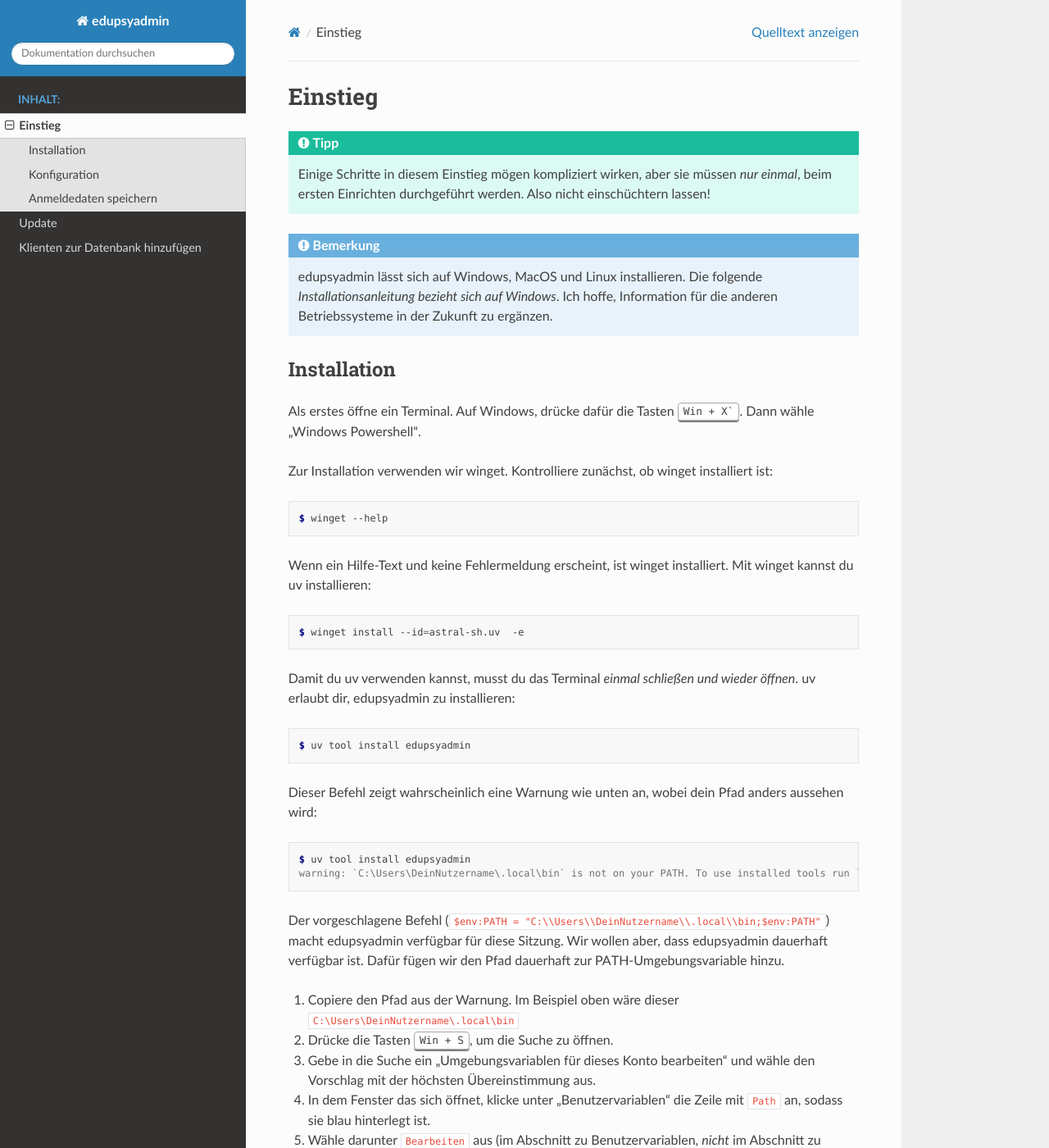
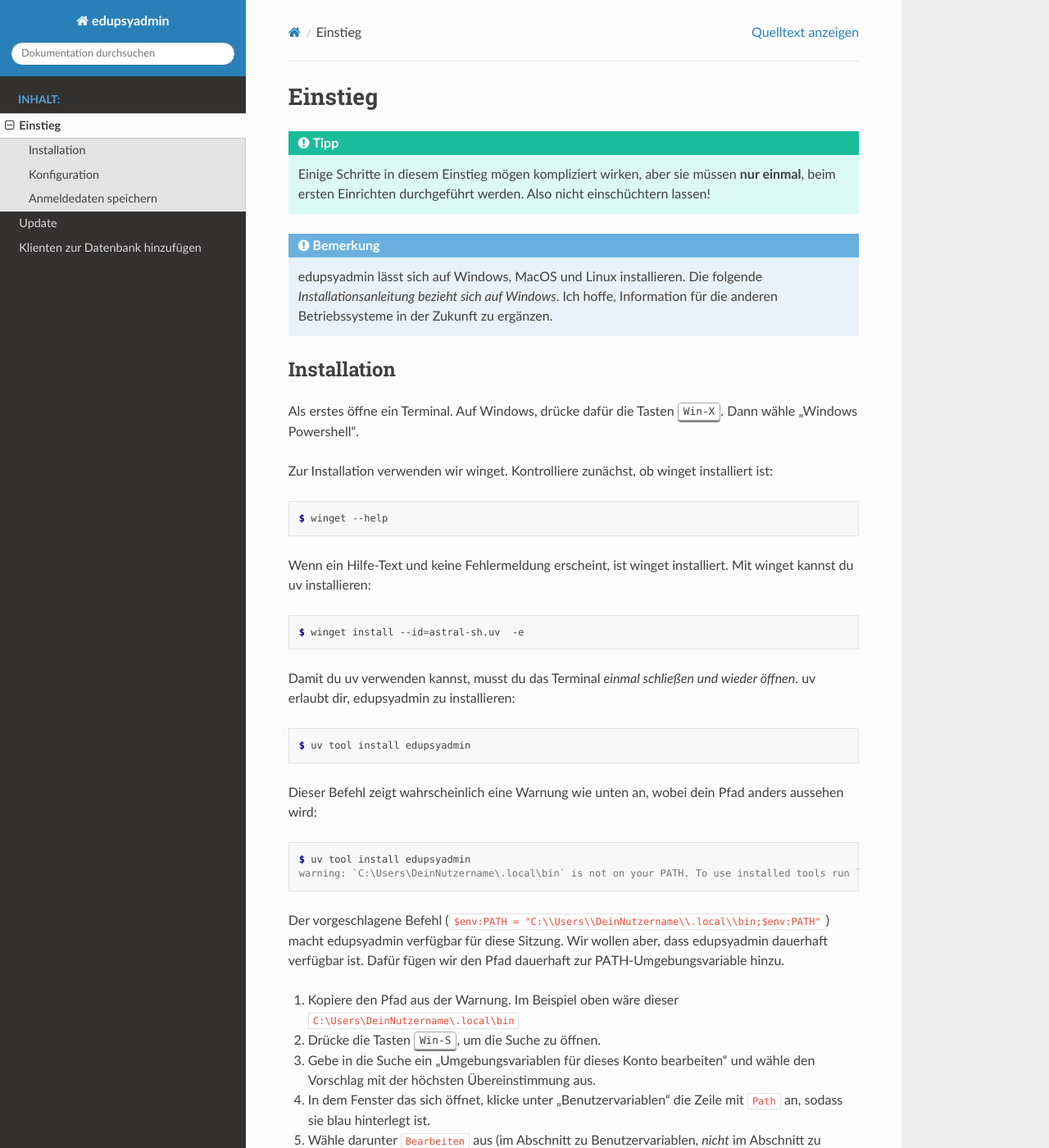
Before and after one commit to LKirst/edupsyadmin, a Sphinx documentation site: the page built from docs/tutorial/installation.rst, in a window 1280 px wide and 1400 px high. Shown: the whole window at 82% size. Built offline with Sphinx 7.4.7 and the Read the Docs theme 3.1.0, drawn with Linux system fonts in a browser that asks for light colours.

Commit message:
docs(installation.rst): fix formatting issues and spelling mistakes

```diff
--- a/docs/tutorial/installation.rst
+++ b/docs/tutorial/installation.rst
@@ -4,7 +4,7 @@ Einstieg
 .. tip::
 
     Einige Schritte in diesem Einstieg mögen kompliziert wirken, aber sie müssen
-    *nur einmal*, beim ersten Einrichten durchgeführt werden. Also nicht
+    **nur einmal**, beim ersten Einrichten durchgeführt werden. Also nicht
     einschüchtern lassen!
 
 .. note::
@@ -16,8 +16,8 @@ Einstieg
 Installation
 ------------
 
-Als erstes öffne ein Terminal. Auf Windows, drücke dafür die Tasten :kbd:`Win +
-X``. Dann wähle "Windows Powershell".
+Als erstes öffne ein Terminal. Auf Windows, drücke dafür die Tasten
+:kbd:`Win-X`. Dann wähle "Windows Powershell".
 
 Zur Installation verwenden wir winget. Kontrolliere zunächst, ob winget
 installiert ist:
@@ -54,10 +54,10 @@ verfügbar für diese Sitzung. Wir wollen aber, dass edupsyadmin dauerhaft
 verfügbar ist. Dafür fügen wir den Pfad dauerhaft zur PATH-Umgebungsvariable
 hinzu.
 
-1. Copiere den Pfad aus der Warnung. Im Beispiel oben wäre dieser
+1. Kopiere den Pfad aus der Warnung. Im Beispiel oben wäre dieser
    ``C:\Users\DeinNutzername\.local\bin``
 
-2. Drücke die Tasten :kbd:`Win + S`, um die Suche zu öffnen.
+2. Drücke die Tasten :kbd:`Win-S`, um die Suche zu öffnen.
 
 3. Gebe in die Suche ein "Umgebungsvariablen für dieses Konto bearbeiten" und
    wähle den Vorschlag mit der höchsten Übereinstimmung aus.
@@ -68,7 +68,7 @@ hinzu.
 5. Wähle darunter ``Bearbeiten`` aus (im Abschnitt zu Benutzervariablen,
    *nicht* im Abschnitt zu Systemvariablen).
 
-6. In dem Fenster, das sich öffnet, wähle rechts `Neu` und füge dann links den
+6. In dem Fenster, das sich öffnet, wähle rechts ``Neu`` und füge dann links den
    Pfad ein, den du in Schritt 1 kopiert hast.
 
 7. Klicke in beiden noch offenen Fenstern ``OK``.
@@ -125,7 +125,7 @@ erscheinen sollen.
 
     MeinEinpraegsamerSchultitel`
 
-4. Füge die Daten für deine Schule hinzu. Die Variable `end` wird verwendet, um
+4. Füge die Daten für deine Schule hinzu. Die Variable ``end`` wird verwendet, um
    das Datum für die Vernichtung der Unterlagen (3 Jahre nach dem
    voraussichtlichen Abschlussdatum) zu schätzen. Es benennt die
    Jahrgangsstufe, nach der die Schüler:innen typischerweise die Schule
@@ -154,11 +154,11 @@ erscheinen sollen.
 Anmeldedaten speichern
 ----------------------
 
-edupsyadmin verwendet `keyring` für die Verschlüsselungsanmeldedaten. `keyring`
-hat mehrere Backends. Unter Windows ist der Standard der Windows Credential
-Manager (Deutsch: Anmeldeinformationsverwaltung).
+edupsyadmin verwendet ``keyring`` für die Verschlüsselungsanmeldedaten.
+``keyring`` hat mehrere Backends. Unter Windows ist der Standard der Windows
+Credential Manager (Deutsch: Anmeldeinformationsverwaltung).
 
-1. Drücke dafür die Tasten :kbd:`Win + S`. Dann suche nach
+1. Drücke dafür die Tasten :kbd:`Win-S`. Dann suche nach
    "Anmeldeinformationsverwaltung" und öffne sie.
 
 2. Wähle ``Windows-Anmeldeinformationen``.
@@ -168,8 +168,8 @@ Manager (Deutsch: Anmeldeinformationsverwaltung).
 4. Verwende den Benutzernamen aus deiner config.yaml Datei und lege ein
    Passwort fest. Die Internet- oder Netzwerkadresse kannst du wie unten übernehmen.
 
-    Internet- oder Netzwerkadresse: `liebermann-schulpsychologie.github.io`
+    Internet- oder Netzwerkadresse: ``liebermann-schulpsychologie.github.io``
 
-    Benutzername: `der_nutzer_name_aus_der_konfigurationsdatei`
+    Benutzername: ``der_nutzer_name_aus_der_konfigurationsdatei``
 
-    Kennwort: `ein_sicheres_passwort`
+    Kennwort: ``ein_sicheres_passwort``
```
